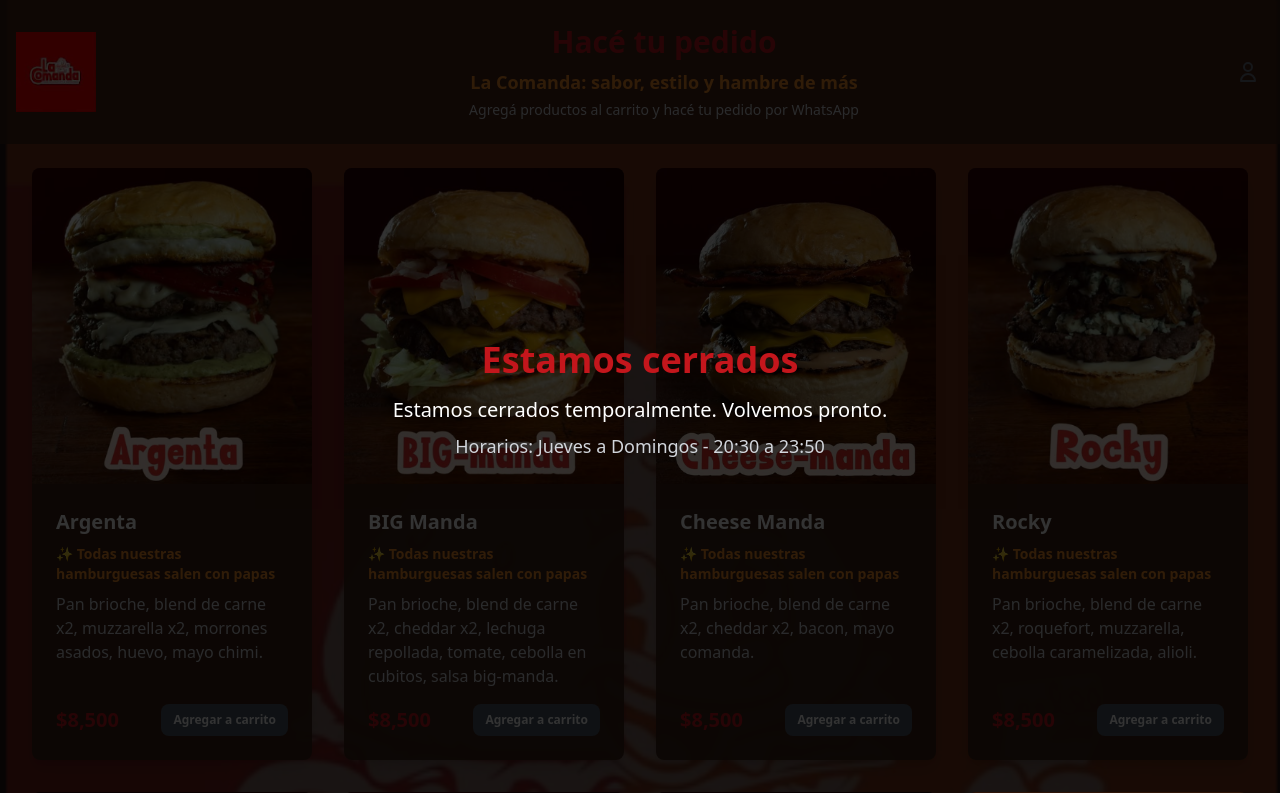
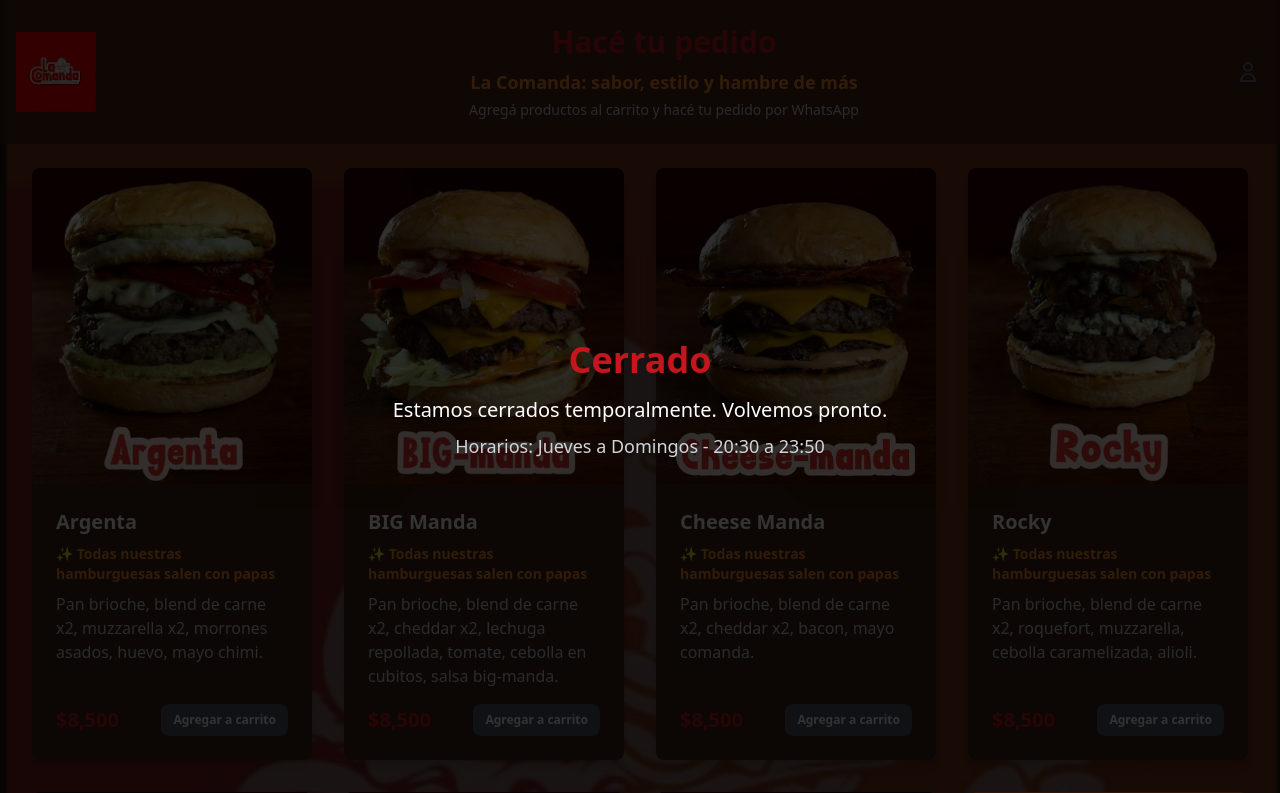
Before and after one commit to MSchauvinhold/lacomanda-landing, a React (Vite) app: page / in a window 1280 px wide. Shown: the top 793 px of the page. Built offline with nearby package versions, Linux system fonts and the light colour scheme; no server answers.

Commit message:
final changes before merge

```diff
--- a/src/App.tsx
+++ b/src/App.tsx
@@ -330,7 +330,7 @@
       {!canOrder && (
         <div className="fixed inset-0 bg-black bg-opacity-80 flex items-center justify-center z-50 pointer-events-none">
           <div className="text-center text-white p-8 pointer-events-auto">
-            <h2 className="text-4xl font-bold text-rojo-intenso mb-4">Estamos cerrados</h2>
+            <h2 className="text-4xl font-bold text-rojo-intenso mb-4">Cerrado</h2>
             <p className="text-xl mb-2">{getStatusMessage()}</p>
             <p className="text-lg text-gray-300">Horarios: Jueves a Domingos - 20:30 a 23:50</p>
           </div>
```
